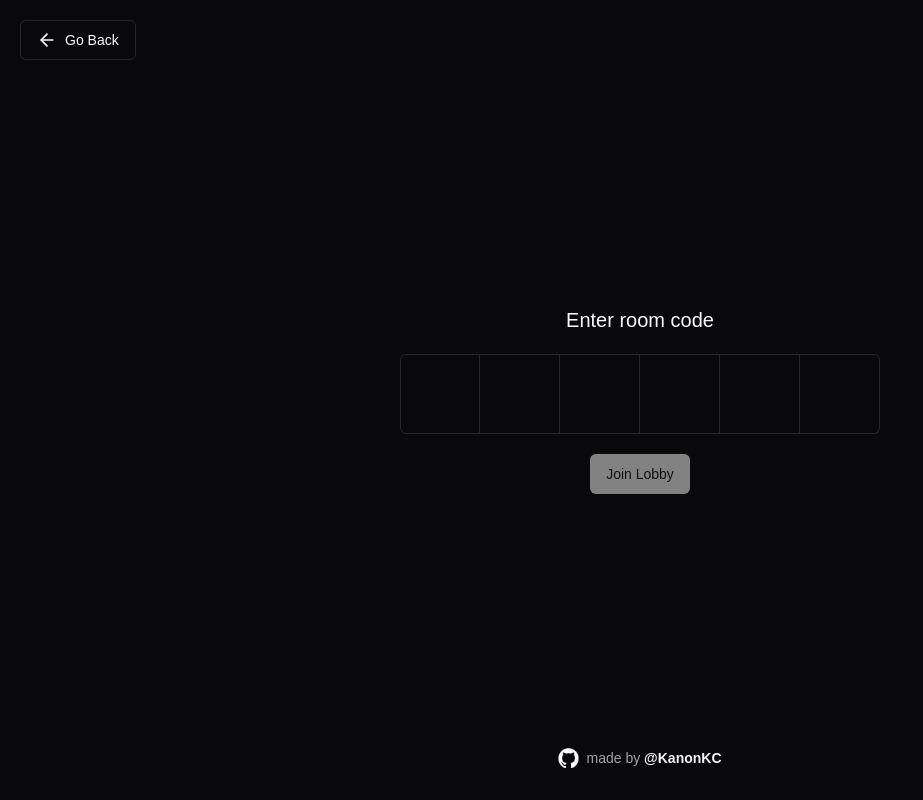
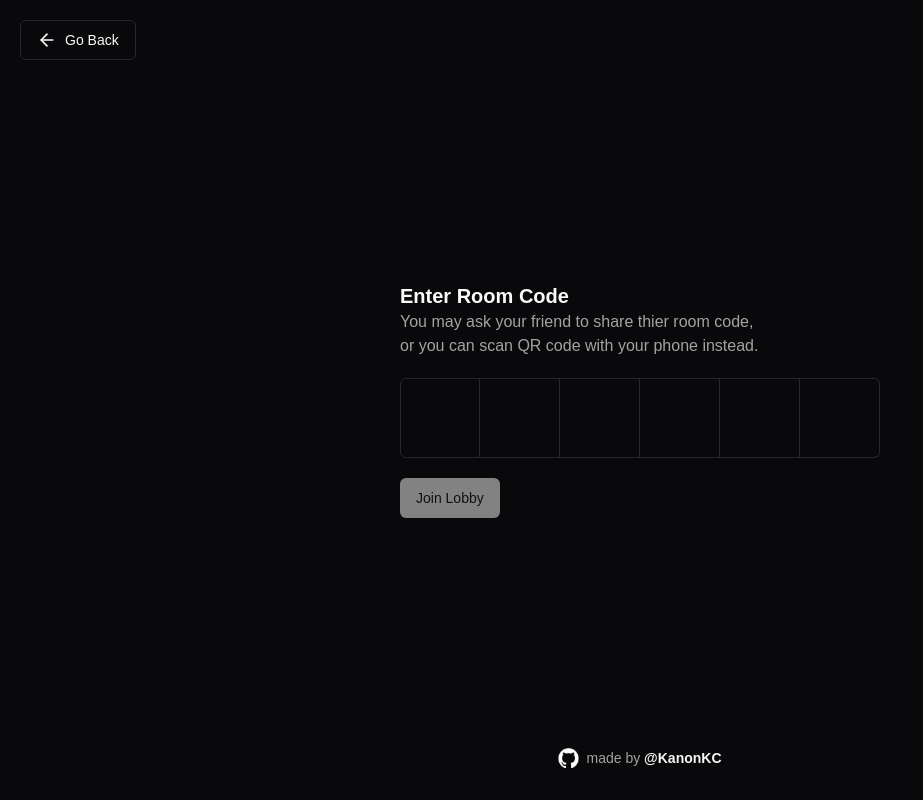
Before and after one commit to KanonKC/TurnUp-Frontend, a React (Vite) app: page /join in a window 1280 px wide. Shown: the whole page, without its empty margins (0-923 px from the left). Built offline with nearby package versions, Linux system fonts and the light colour scheme; no server answers; a web font is replaced by a local one.

Commit message:
Improve wording on JoinLobby

```diff
--- a/src/views/JoinLobby.tsx
+++ b/src/views/JoinLobby.tsx
@@ -1,16 +1,19 @@
 import { Button } from "@/components/ui/button";
 import {
-	InputOTP,
-	InputOTPGroup,
-	InputOTPSlot,
+    InputOTP,
+    InputOTPGroup,
+    InputOTPSlot,
 } from "@/components/ui/input-otp";
 import CenterContainer from "@/layouts/CenterContainer";
 import { PlaylistService } from "@/services/apis/Playlist.service";
+import { Loader2 } from "lucide-react";
 import { useCallback, useState } from "react";
 import { useNavigate } from "react-router-dom";
 
 const JoinLobby = () => {
 	const [roomCode, setRoomCode] = useState("");
+	const [isLoading, setIsLoading] = useState(false);
+	const [isNotFound, setIsNotFound] = useState(false);
 	const navigate = useNavigate();
 
 	const handleChange = (e: string) => {
@@ -18,21 +21,39 @@ const JoinLobby = () => {
 	};
 
 	const resolveRoomCode = useCallback(async () => {
+		setIsLoading(true);
+		setIsNotFound(false);
 		PlaylistService.get(roomCode)
 			.then(() => {
+				setIsLoading(false);
 				navigate(`/${roomCode}`);
 			})
-			.catch(() => {});
+			.catch(() => {
+				setIsLoading(false);
+				setIsNotFound(true);
+			});
 	}, [roomCode, navigate]);
 
 	return (
 		<CenterContainer>
-			<div className="">
-				<div className="text-center text-xl ">
-                    Enter room code
-                </div>
+			<div className="mx-10 md:mx-0">
+				<div className="font-bold text-xl ">Enter Room Code</div>
+				<div className="hidden md:block">
+					<div className="text-neutral-400 text-base">
+						You may ask your friend to share thier room code,
+					</div>
+					<div className="text-neutral-400 text-base">
+						or you can scan QR code with your phone instead.
+					</div>
+				</div>
+				<div className="md:hidden">
+					<div className="text-neutral-400 text-base">
+						You may ask your friend to share thier room code, or you
+						can scan QR code with your phone instead.
+					</div>
+				</div>
 
-				<div className="my-5">
+				<div className="mt-5 flex justify-center md:justify-start w-full">
 					<InputOTP
 						onComplete={resolveRoomCode}
 						onChange={(e) => handleChange(e)}
@@ -50,13 +71,17 @@ const JoinLobby = () => {
 					</InputOTP>
 				</div>
 
-				<div className="flex justify-center">
+				<div className="flex justify-center md:justify-start mt-5 items-center gap-5">
 					<Button
-						disabled={roomCode.length !== 6}
+						disabled={roomCode.length !== 6 || isLoading}
 						onClick={resolveRoomCode}
 					>
+						{isLoading && <Loader2 className="animate-spin mr-2" />}
 						Join Lobby
 					</Button>
+					{isNotFound && (
+						<span className="text-red-400">Room not found.</span>
+					)}
 				</div>
 			</div>
 		</CenterContainer>
```
